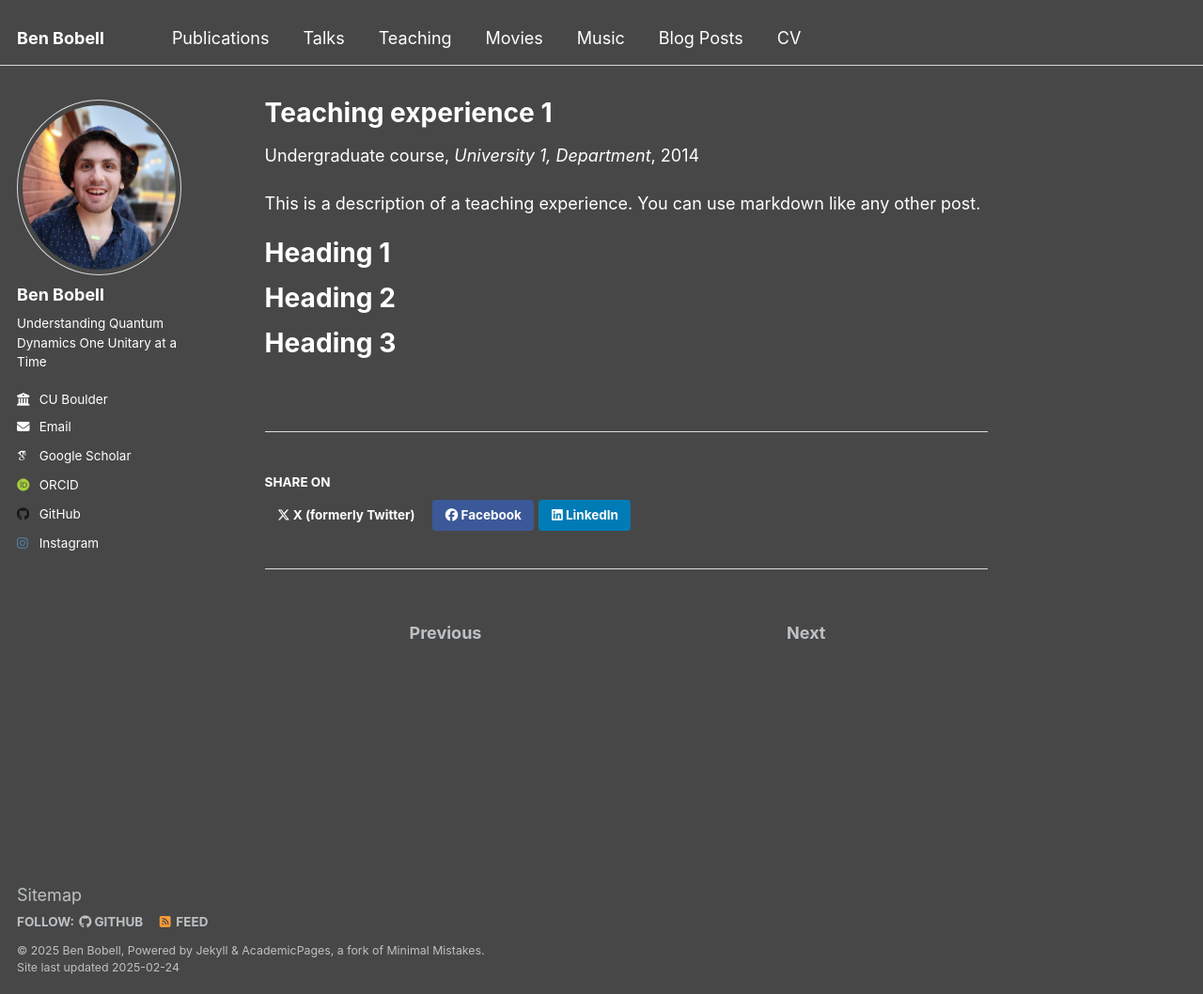
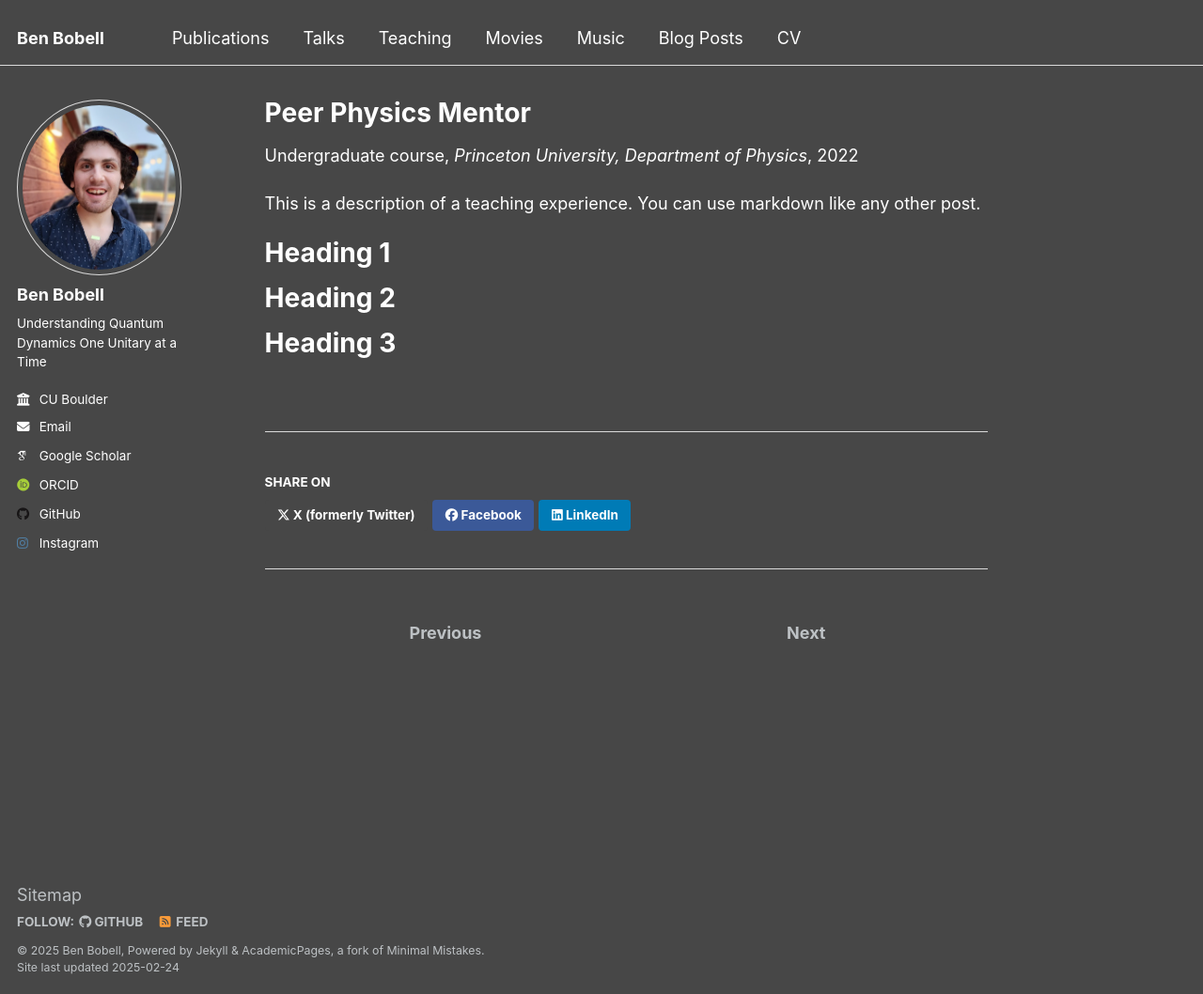
Before and after one commit to BenBobell00/BenBobell00.github.io, a Jekyll site: the page built from _teaching/2014-spring-teaching-1.md, in a window 1280 px wide and 1058 px high. Shown: the whole window at 94% size. Built offline with Jekyll 4.4.1, drawn with Linux system fonts in a browser that asks for light colours; some web fonts are replaced.

Commit message:
Update 2014-spring-teaching-1.md

```diff
--- a/_teaching/2014-spring-teaching-1.md
+++ b/_teaching/2014-spring-teaching-1.md
@@ -1,11 +1,11 @@
 ---
-title: "Teaching experience 1"
+title: "Peer Physics Mentor"
 collection: teaching
 type: "Undergraduate course"
 permalink: /teaching/2014-spring-teaching-1
-venue: "University 1, Department"
-date: 2014-01-01
-location: "City, Country"
+venue: "Princeton University, Department of Physics"
+date: 2022-03-01
+location: "Princeton, New Jersey"
 ---
 
 This is a description of a teaching experience. You can use markdown like any other post.
```
